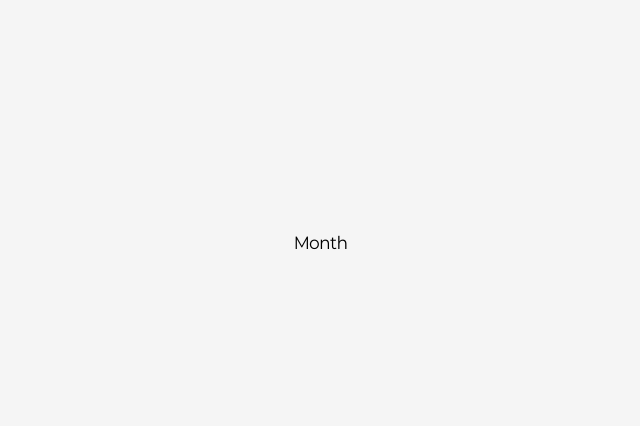
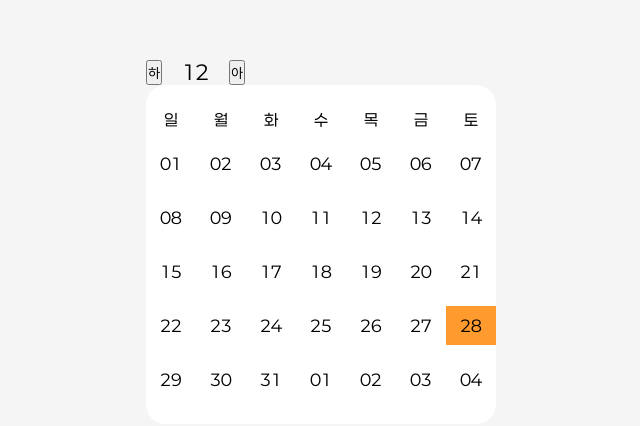
Before and after one commit to gangmanm/joggi, a Next.js app: page /month in a window 1280 px wide. Shown: the part 158-584 px from the top of the page, without its empty margins (319-959 px from the left). Built offline with nearby package versions, Linux system fonts and the light colour scheme; a web font is replaced by a local one.

Commit message:
[feat] Calendar 컴포넌트 추가 및 menu 수정

```diff
--- /dev/null
+++ b/components/month/Calendar.tsx
@@ -0,0 +1,35 @@
+import * as S from "../../styles/month/calendar";
+import useCalendarContext from "./useCalendarContext";
+
+const CalendarBody = () => {
+  const weeks = ["일", "월", "화", "수", "목", "금", "토"];
+  const { daysInMonth, selectedDate, currentDate } = useCalendarContext();
+
+  return (
+    <S.MonthContainer>
+      <S.DayWrapper>
+        {weeks.map((week, index) => (
+          <S.CalendarItem $isSunday={index === 0} key={week}>
+            {week}
+          </S.CalendarItem>
+        ))}
+      </S.DayWrapper>
+      <S.DayWrapper>
+        {daysInMonth.map((date) => (
+          <S.Day
+            onClick={() => selectedDate.selectDate(date.date)}
+            $isCurrentMonth={currentDate.month === date.month}
+            $isSelectedDate={selectedDate.date === date.date}
+            $isSunday={date.dayIndexOfWeek === 0}
+            className={date.month}
+            key={date.date}
+          >
+            <span>{date.day}</span>
+          </S.Day>
+        ))}
+      </S.DayWrapper>
+    </S.MonthContainer>
+  );
+};
+
+export default CalendarBody;
--- /dev/null
+++ b/components/month/CalendarHeader.tsx
@@ -0,0 +1,18 @@
+import useCalendarContext from "./useCalendarContext";
+import * as S from "../../styles/month/calendar";
+
+const CalendarHeader = () => {
+  const { dispatch, currentDate } = useCalendarContext();
+
+  return (
+    <S.HeaderContainer>
+      <S.ChangeButton>
+        <button onClick={dispatch.handlePrevMonth}>하</button>
+        <span>{currentDate.month}</span>
+        <button onClick={dispatch.handleNextMonth}>아</button>
+      </S.ChangeButton>
+    </S.HeaderContainer>
+  );
+};
+
+export default CalendarHeader;
--- /dev/null
+++ b/components/month/useCalendarContext.tsx
@@ -0,0 +1,31 @@
+import { createContext, useContext } from "react";
+
+interface DateInfo {
+  year: string;
+  month: string;
+  day: string;
+}
+interface CalendarContextType {
+  currentDate: DateInfo;
+  daysInMonth: (DateInfo & { date: string; dayIndexOfWeek: number })[];
+  dispatch: {
+    handlePrevYear: () => void;
+    handleNextYear: () => void;
+    handlePrevMonth: () => void;
+    handleNextMonth: () => void;
+  };
+  selectedDate: {
+    date: string;
+    selectDate: (date: string) => void;
+  };
+}
+
+export const CalendarContext = createContext<CalendarContextType | null>(null);
+
+export default function useCalendarContext() {
+  const context = useContext(CalendarContext);
+  if (!context) {
+    throw new Error("useCalendarContext must be used within CalendarProvider");
+  }
+  return context;
+}
--- a/package.json
+++ b/package.json
@@ -13,6 +13,7 @@
     "@supabase/ssr": "^0.5.2",
     "@supabase/supabase-js": "^2.47.10",
     "@tanstack/react-query": "^5.62.10",
+    "date-fns": "^4.1.0",
     "next": "^15.1.2",
     "react": "^19.0.0",
     "react-dom": "^19.0.0",
--- a/src/app/month/page.tsx
+++ b/src/app/month/page.tsx
@@ -1,5 +1,17 @@
 "use client";
+import CalendarBody from "../../../components/month/Calendar";
+import { CalendarContext } from "../../../components/month/useCalendarContext";
+import useCalendar from "../../hooks/useCalendar";
+import CalendarHeader from "../../../components/month/CalendarHeader";
 
 export default function Month() {
-  return <div>Month</div>;
+  const calendar = useCalendar();
+  return (
+    <div>
+      <CalendarContext.Provider value={calendar}>
+        <CalendarHeader />
+        <CalendarBody />
+      </CalendarContext.Provider>
+    </div>
+  );
 }
--- /dev/null
+++ b/src/hooks/useCalendar.tsx
@@ -0,0 +1,80 @@
+import {
+  addMonths,
+  addYears,
+  eachDayOfInterval,
+  endOfMonth,
+  endOfWeek,
+  format,
+  getDay,
+  startOfMonth,
+  startOfWeek,
+  subMonths,
+  subYears,
+} from "date-fns";
+import { useState } from "react";
+
+const useCalendar = () => {
+  const [currentDate, setCurrentDate] = useState(new Date());
+  const [currentYear, currentMonth, currentDay] = format(
+    currentDate,
+    "yyyy-MM-dd"
+  ).split("-");
+  const [selectedDate, setSelectedDate] = useState<string>(
+    format(new Date(), "yyyy-MM-dd")
+  );
+
+  const startCurrentMonth = startOfMonth(currentDate);
+  const endCurrentMonth = endOfMonth(currentDate);
+  const startOfFirstWeek = startOfWeek(startCurrentMonth, { weekStartsOn: 0 });
+  const endOfLastWeek = endOfWeek(endCurrentMonth, { weekStartsOn: 0 });
+
+  const days = eachDayOfInterval({
+    start: startOfFirstWeek,
+    end: endOfLastWeek,
+  });
+  const handlePrevYear = () => {
+    setCurrentDate((prevDate) => subYears(prevDate, 1));
+  };
+
+  const handleNextYear = () => {
+    setCurrentDate((prevDate) => addYears(prevDate, 1));
+  };
+  const handlePrevMonth = () => {
+    setCurrentDate((prevDate) => subMonths(prevDate, 1));
+  };
+
+  const handleNextMonth = () => {
+    setCurrentDate((prevDate) => addMonths(prevDate, 1));
+  };
+
+  const handleSelectDate = (date: string) => {
+    setSelectedDate(date);
+  };
+  const daysInMonth = days.map((day) => ({
+    date: format(day, "yyyy-MM-dd"),
+    year: format(day, "yyyy"),
+    month: format(day, "MM"),
+    day: format(day, "dd"),
+    dayIndexOfWeek: getDay(day),
+  }));
+
+  return {
+    currentDate: {
+      year: currentYear,
+      month: currentMonth,
+      day: currentDay,
+    },
+    daysInMonth,
+    dispatch: {
+      handlePrevYear,
+      handleNextYear,
+      handlePrevMonth,
+      handleNextMonth,
+    },
+    selectedDate: {
+      date: selectedDate,
+      selectDate: handleSelectDate,
+    },
+  };
+};
+export default useCalendar;
--- /dev/null
+++ b/styles/month/calendar.tsx
@@ -0,0 +1,58 @@
+import styled from "styled-components";
+
+export const HeaderContainer = styled.div`
+  display: flex;
+  justify-content: space-between;
+`;
+
+export const ChangeButton = styled.div`
+  display: flex;
+  justify-content: space-evenly;
+  gap: 20px;
+  font-size: 20px;
+  line-height: 25.6px;
+`;
+
+export const MonthContainer = styled.div`
+  display: flex;
+  flex-direction: column;
+  gap: 15px;
+  background-color: white;
+  padding: 25px 0;
+  border-radius: 20px;
+`;
+
+export const DayWrapper = styled.div`
+  display: grid;
+  grid-template-columns: repeat(7, minmax(50px, 1fr));
+  grid-row-gap: 15px;
+`;
+export const CalendarItem = styled.div<{ $isSunday: boolean }>`
+  display: flex;
+  justify-content: center;
+  color: ${({ theme, $isSunday }) =>
+    $isSunday ? theme.colors.error : theme.colors["accent-content"]};
+`;
+
+export const Day = styled.div<{
+  $isCurrentMonth?: boolean;
+  $isSelectedDate: boolean;
+  $isSunday: boolean;
+}>`
+  padding: 10px;
+  display: flex;
+  flex-direction: column;
+  justify-content: center;
+  align-items: center;
+  cursor: pointer;
+  color: ${({ theme, $isCurrentMonth, $isSelectedDate, $isSunday }) =>
+    $isSelectedDate
+      ? theme.colors["base-100"]
+      : !$isCurrentMonth
+      ? theme.colors["neutral-content"]
+      : $isSunday
+      ? theme.colors.error
+      : theme.colors["secondary-content"]};
+  background-color: ${({ $isSelectedDate, theme }) =>
+    $isSelectedDate ? theme.colors.primary : "transparent"};
+`;
```
Also changed, not shown: styles/menu.tsx (+0 -10 lines), 1 other file (tests, documents, lock files or other folders).
